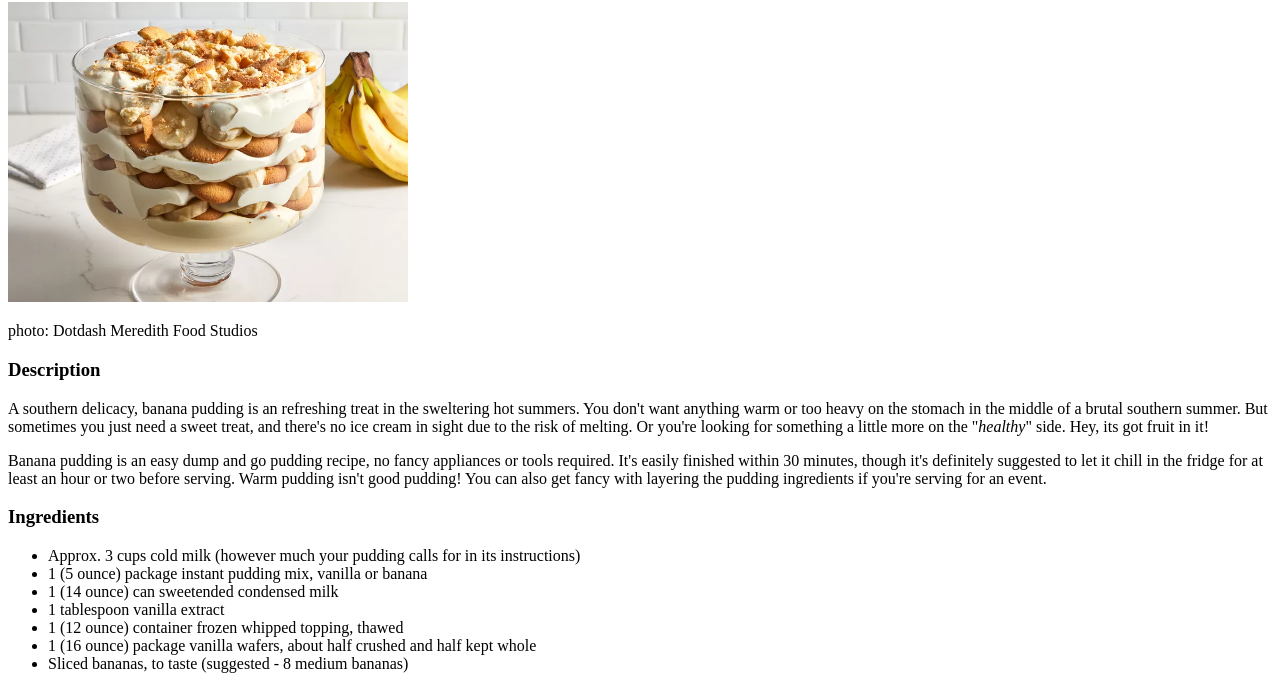
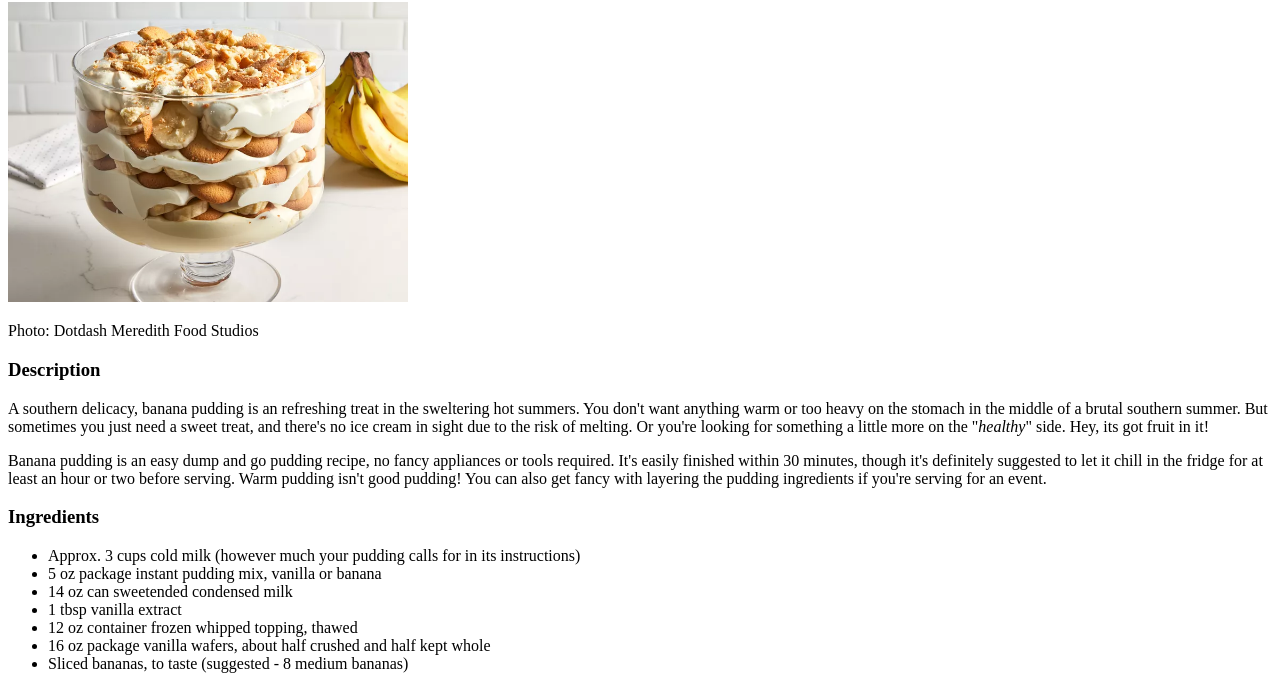
Before and after one commit to kei-the-gae/odin-recipes, a plain HTML site: page recipes/banana-pudding.html in a window 1280 px wide. Shown: the part 136-811 px from the top of the page. Drawn offline with Linux system fonts and the light colour scheme.

Commit message:
Edits for consistency to banana-pudding.html
Ingredient amounts and photo source format updated to match other pages

```diff
--- a/recipes/banana-pudding.html
+++ b/recipes/banana-pudding.html
@@ -9,18 +9,18 @@
         <h1><a href="../index.html">Odin Recipes</a></h1>
         <h1>Banana Pudding</h1>
         <img src="../images/banana-pudding.jpg" alt="a clear bowl full of layered banana pudding" height="300" width="400">
-        <p>photo: Dotdash Meredith Food Studios</p>
+        <p>Photo: Dotdash Meredith Food Studios</p>
         <h3>Description</h3>
         <p>A southern delicacy, banana pudding is an refreshing treat in the sweltering hot summers. You don't want anything warm or too heavy on the stomach in the middle of a brutal southern summer. But sometimes you just need a sweet treat, and there's no ice cream in sight due to the risk of melting. Or you're looking for something a little more on the "<em>healthy</em>" side. Hey, its got fruit in it!</p>
         <p>Banana pudding is an easy dump and go pudding recipe, no fancy appliances or tools required. It's easily finished within 30 minutes, though it's definitely suggested to let it chill in the fridge for at least an hour or two before serving. Warm pudding isn't good pudding! You can also get fancy with layering the pudding ingredients if you're serving for an event.</p>
         <h3>Ingredients</h3>
             <ul>
                 <li>Approx. 3 cups cold milk (however much your pudding calls for in its instructions)</li>
-                <li>1 (5 ounce) package instant pudding mix, vanilla or banana</li>
-                <li>1 (14 ounce) can sweetended condensed milk</li>
-                <li>1 tablespoon vanilla extract</li>
-                <li>1 (12 ounce) container frozen whipped topping, thawed</li>
-                <li>1 (16 ounce) package vanilla wafers, about half crushed and half kept whole</li>
+                <li>5 oz package instant pudding mix, vanilla or banana</li>
+                <li>14 oz can sweetended condensed milk</li>
+                <li>1 tbsp vanilla extract</li>
+                <li>12 oz container frozen whipped topping, thawed</li>
+                <li>16 oz package vanilla wafers, about half crushed and half kept whole</li>
                 <li>Sliced bananas, to taste (suggested - 8 medium bananas)</li>
             </ul>
         <h3>Steps</h3>
```
